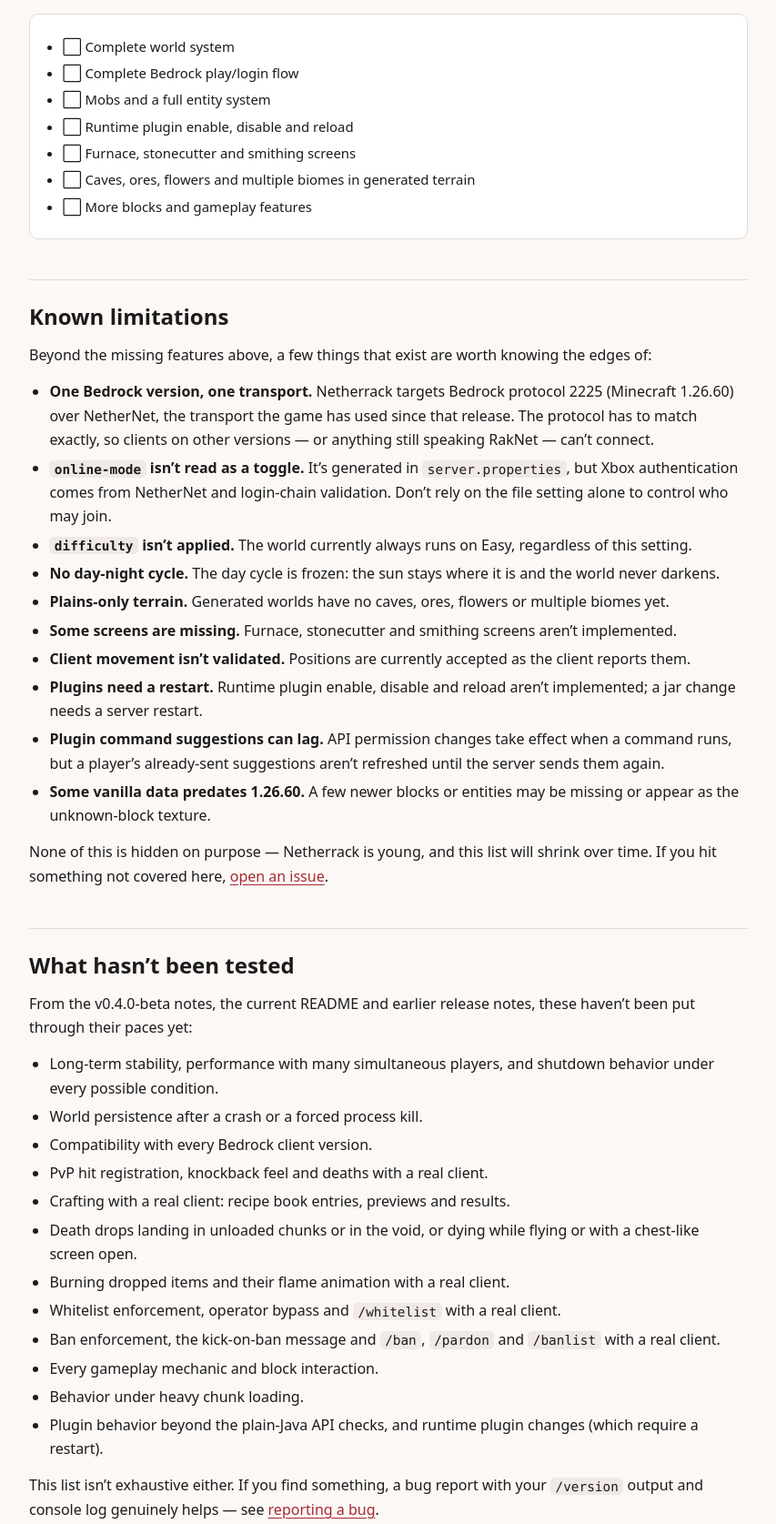
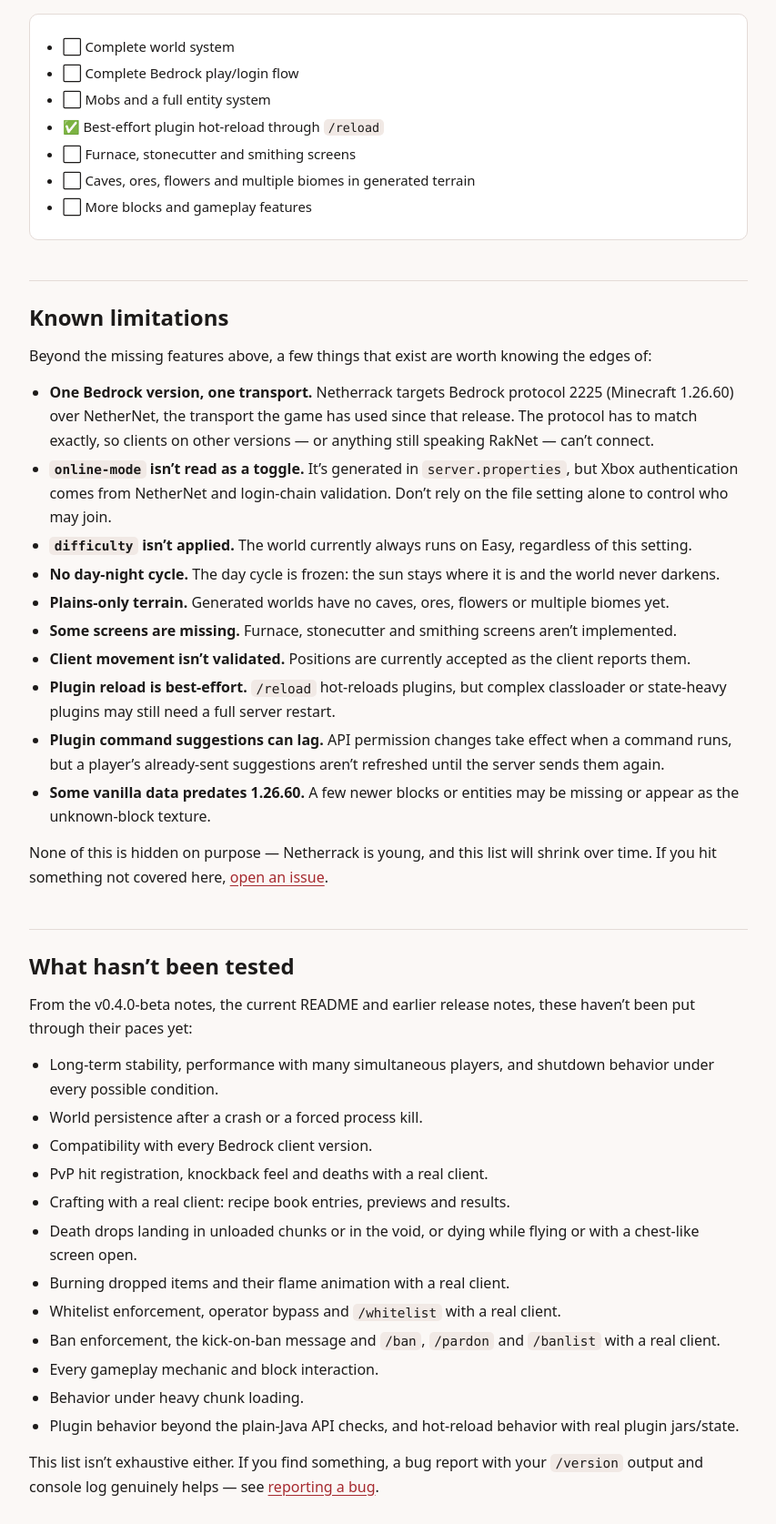
Before and after one commit to NetherrackOSS/netherrackoss.github.io, a plain HTML site: page status.html in a window 1280 px wide. Shown: the part 1304-2979 px from the top of the page at 91% size, without its empty margins (78-931 px from the left). Drawn offline with Linux system fonts and the light colour scheme.

Commit message:
Document /reload plugin hot-reload
Update command and status docs to reflect best-effort plugin hot-reloading from /reload.

```diff
--- a/status.html
+++ b/status.html
@@ -63,7 +63,7 @@
 <li>⬜ Complete world system</li>
 <li>⬜ Complete Bedrock play/login flow</li>
 <li>⬜ Mobs and a full entity system</li>
-<li>⬜ Runtime plugin enable, disable and reload</li>
+<li>✅ Best-effort plugin hot-reload through <code>/reload</code></li>
 <li>⬜ Furnace, stonecutter and smithing screens</li>
 <li>⬜ Caves, ores, flowers and multiple biomes in generated terrain</li>
 <li>⬜ More blocks and gameplay features</li>
@@ -79,7 +79,7 @@
   <li><strong>Plains-only terrain.</strong> Generated worlds have no caves, ores, flowers or multiple biomes yet.</li>
   <li><strong>Some screens are missing.</strong> Furnace, stonecutter and smithing screens aren&rsquo;t implemented.</li>
   <li><strong>Client movement isn&rsquo;t validated.</strong> Positions are currently accepted as the client reports them.</li>
-  <li><strong>Plugins need a restart.</strong> Runtime plugin enable, disable and reload aren&rsquo;t implemented; a jar change needs a server restart.</li>
+  <li><strong>Plugin reload is best-effort.</strong> <code>/reload</code> hot-reloads plugins, but complex classloader or state-heavy plugins may still need a full server restart.</li>
   <li><strong>Plugin command suggestions can lag.</strong> API permission changes take effect when a command runs, but a player&rsquo;s already-sent suggestions aren&rsquo;t refreshed until the server sends them again.</li>
   <li><strong>Some vanilla data predates 1.26.60.</strong> A few newer blocks or entities may be missing or appear as the unknown-block texture.</li>
 </ul>
@@ -99,7 +99,7 @@
   <li>Ban enforcement, the kick-on-ban message and <code>/ban</code>, <code>/pardon</code> and <code>/banlist</code> with a real client.</li>
   <li>Every gameplay mechanic and block interaction.</li>
   <li>Behavior under heavy chunk loading.</li>
-  <li>Plugin behavior beyond the plain-Java API checks, and runtime plugin changes (which require a restart).</li>
+  <li>Plugin behavior beyond the plain-Java API checks, and hot-reload behavior with real plugin jars/state.</li>
 </ul>
 <p>This list isn&rsquo;t exhaustive either. If you find something, a bug report with your <code>/version</code> output and console log genuinely helps &mdash; see <a href="contributing.html#bugs">reporting a bug</a>.</p>
 
```
Also changed, not shown: commands.html (+2 -2 lines).
